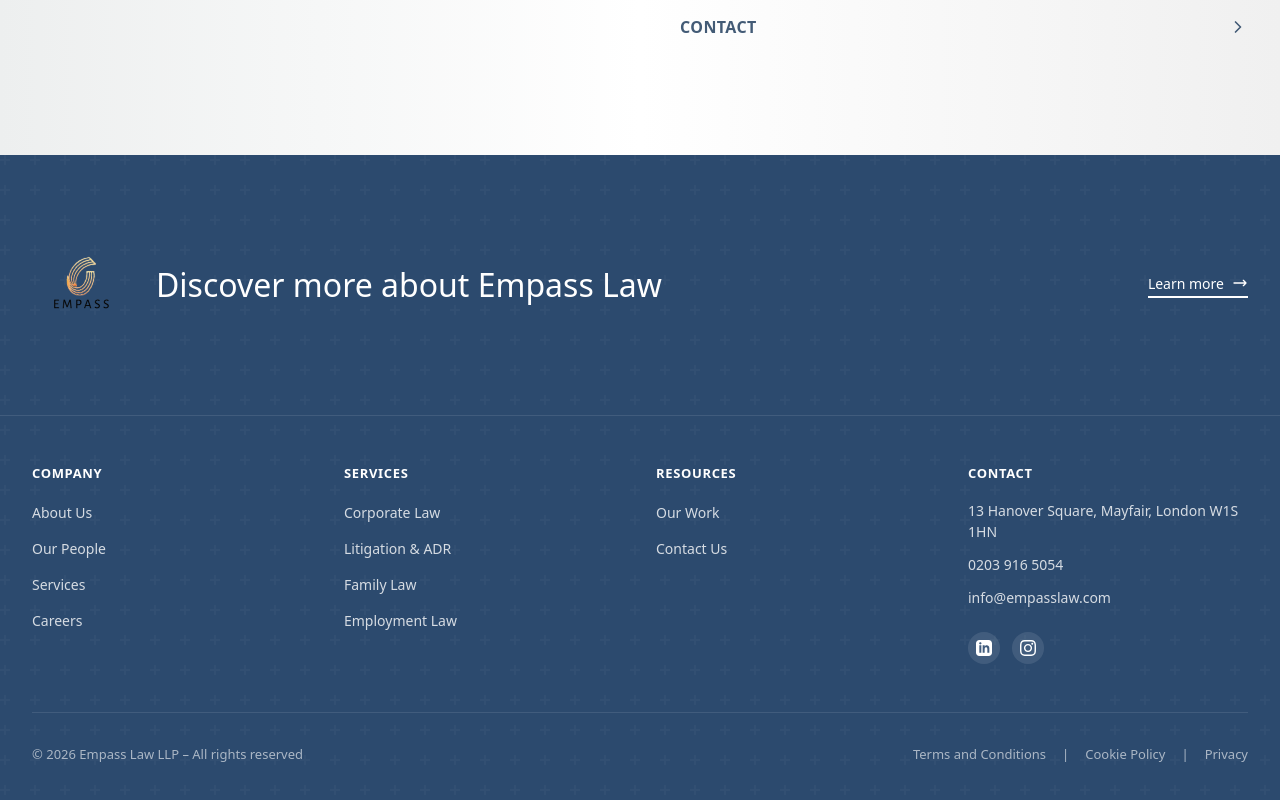
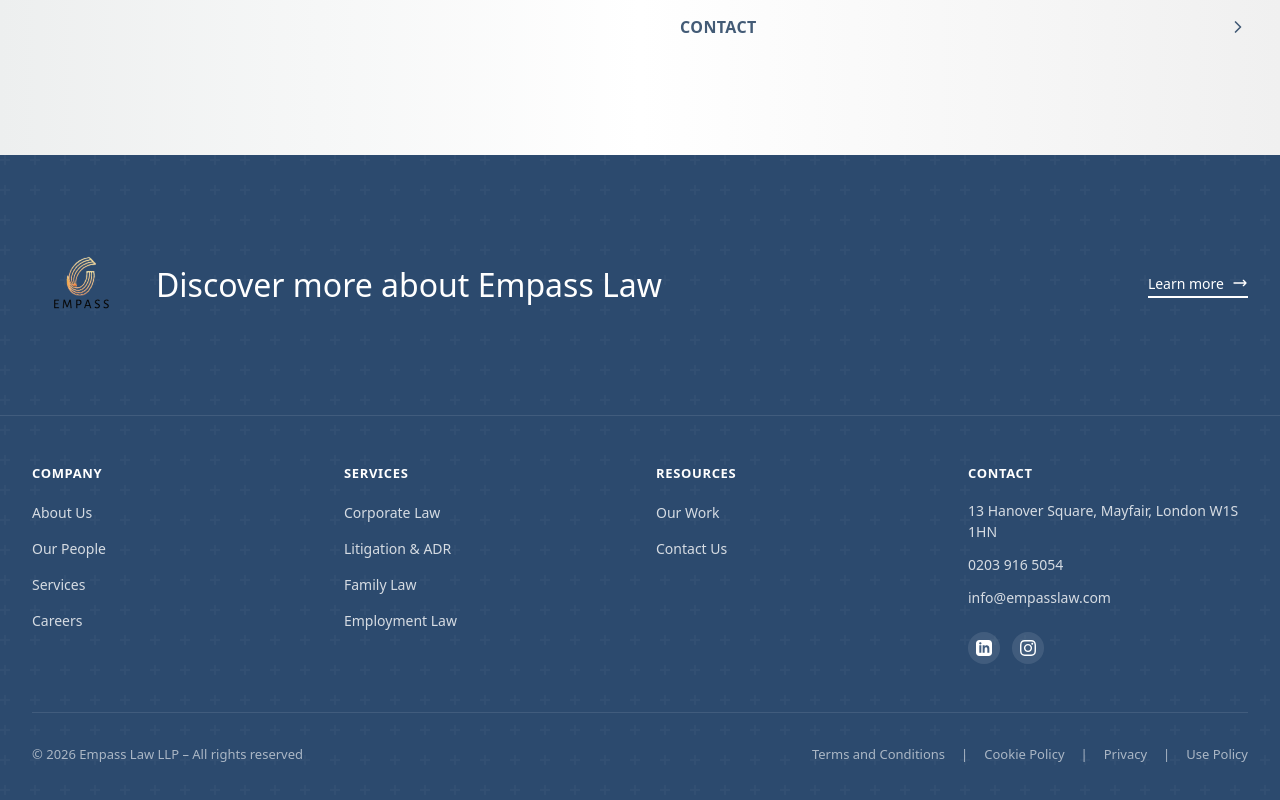
Before and after one commit to SuprimKhatri77/empass-law, a Next.js app: page / in a window 1280 px wide. Shown: the part 4242-5042 px from the top of the page. Built offline with nearby package versions, Linux system fonts and the light colour scheme.

Commit message:
fix: updated the href for privacy route in footer and added use policy

```diff
--- a/modules/landing/footer.tsx
+++ b/modules/landing/footer.tsx
@@ -241,10 +241,17 @@
               </Link>
               <span>|</span>
               <Link
-                href="/privacy"
+                href="/privacy-policy"
                 className="hover:text-white transition-colors"
               >
                 Privacy
+              </Link>
+              <span>|</span>
+              <Link
+                href="/use-policy"
+                className="hover:text-white transition-colors"
+              >
+                Use Policy
               </Link>
             </div>
           </div>
```
